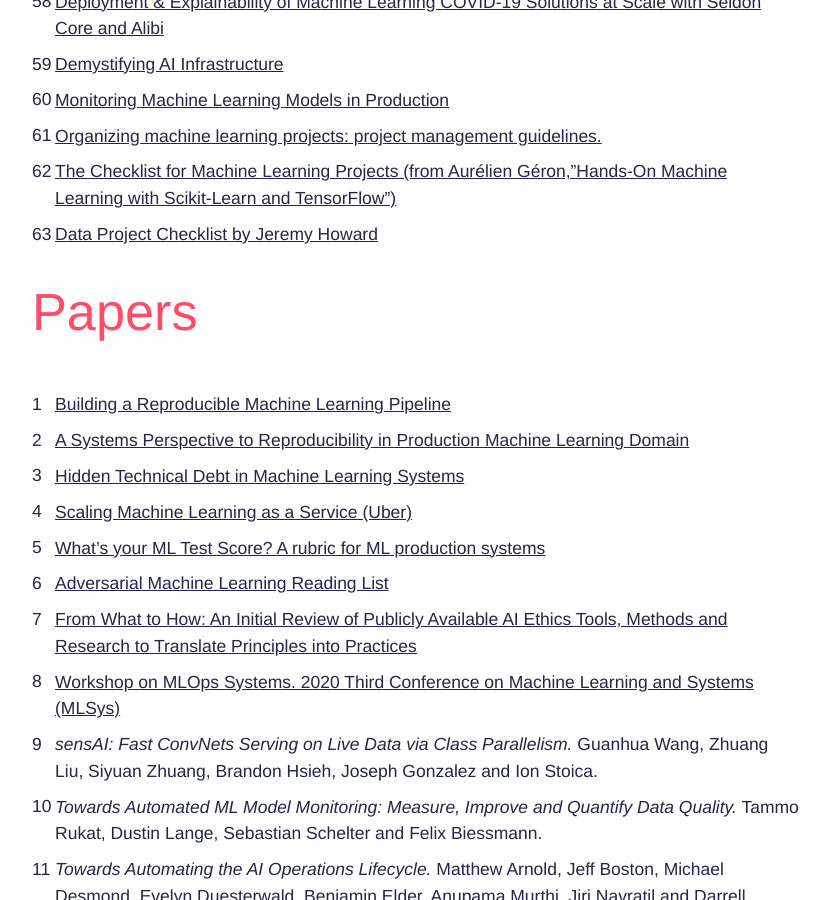
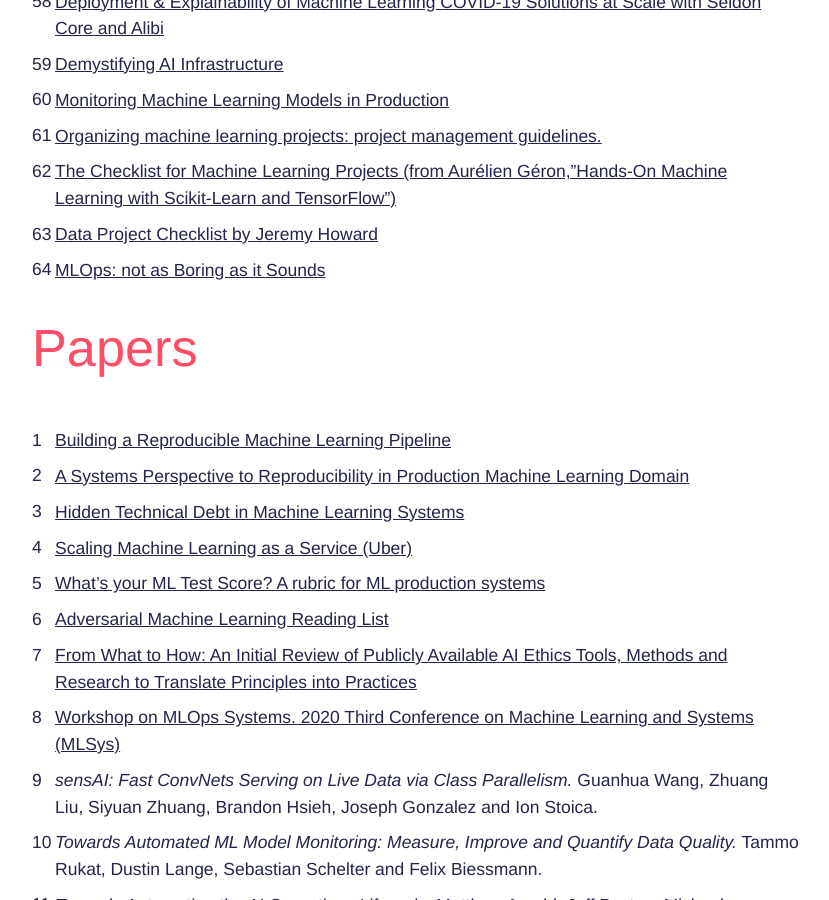
Before and after one commit to innoq/ml-ops.org, a Jekyll site: the page built from content/references.md, in a window 1280 px wide and 900 px high, scrolled down 2660 px. Shown: the whole window, without its empty margins (224-1053 px from the left). Built offline with Jekyll 4.4.1, drawn with Linux system fonts in a browser that asks for light colours; some web fonts are replaced.

Commit message:
new reference added

```diff
--- a/content/references.md
+++ b/content/references.md
@@ -68,6 +68,7 @@
 40. [Organizing machine learning projects: project management guidelines.](https://www.jeremyjordan.me/ml-projects-guide/)
 41. [The Checklist for Machine Learning Projects (from Aurélien Géron,"Hands-On Machine Learning with Scikit-Learn and TensorFlow")](https://github.com/visenger/handson-ml/blob/master/ml-project-checklist.md)
 42. [Data Project Checklist by Jeremy Howard](https://www.fast.ai/2020/01/07/data-questionnaire/)
+43. [MLOps: not as Boring as it Sounds](https://itnext.io/mlops-not-as-boring-as-it-sounds-eaebe73e3533)
 
 
 # Papers
```
Also changed, not shown: index.md (line endings or trailing spaces).
